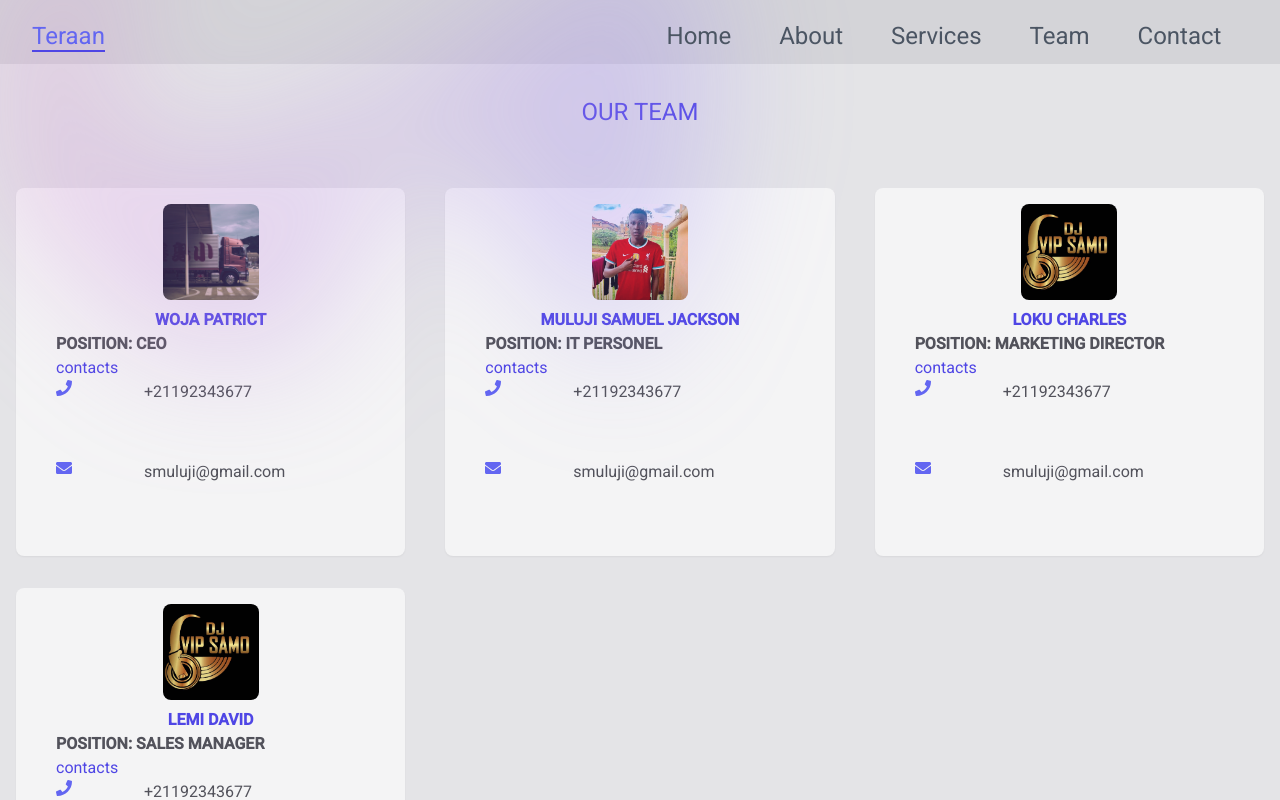
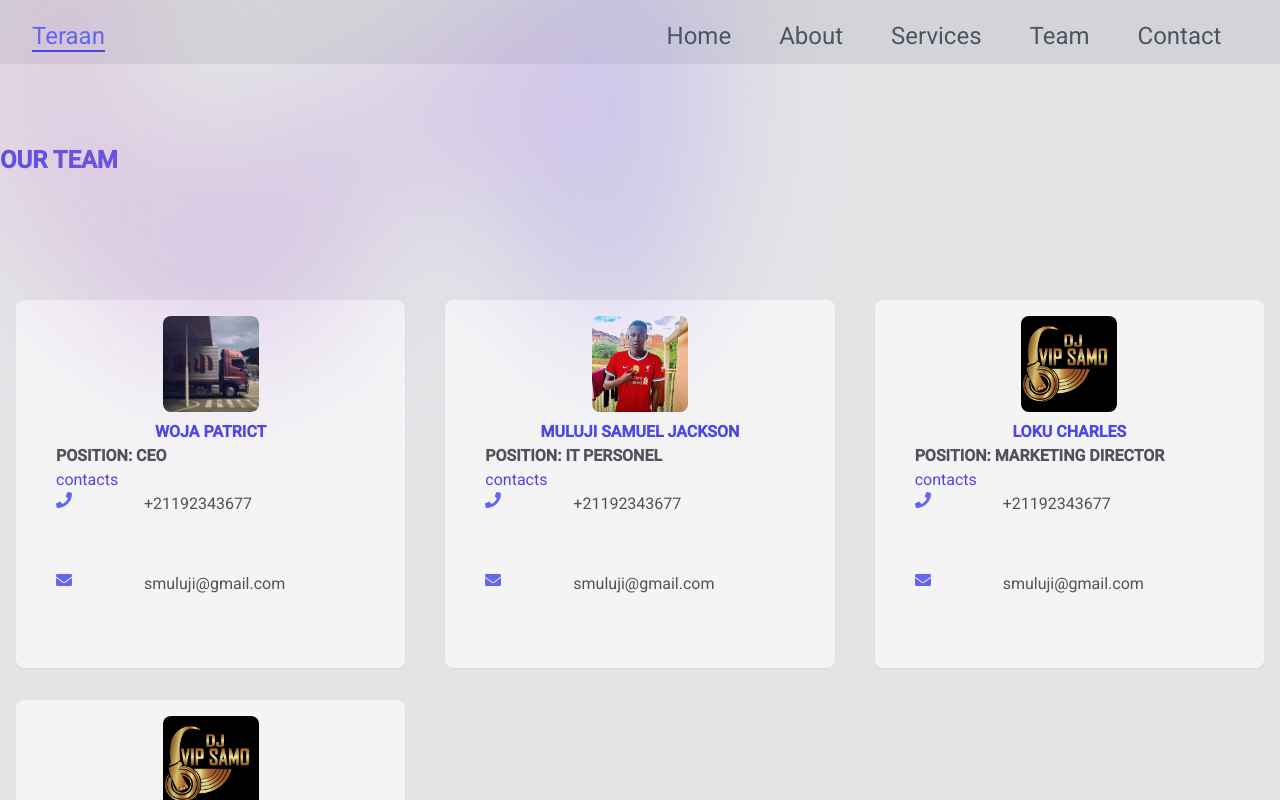
Before and after one commit to vipsamo/Teraan-ogistcs, a React (Create React App) app: page /team in a window 1280 px wide. Shown: the top 800 px of the page. Built offline with nearby package versions, Linux system fonts and the light colour scheme.

Commit message:
Update Team.jsx

```diff
--- a/src/pages/Team.jsx
+++ b/src/pages/Team.jsx
@@ -37,7 +37,7 @@ const members = [
 const Team = () => {
   return (
     <div>
-     <h1 className='text-2xl text-center text-indigo-600  my-8'>OUR TEAM</h1>
+     <h1 className='text-2xl font-semibold leading-8 text-indigo-600 py-20'>OUR TEAM</h1>
      <div className=' grid md:grid-cols-3 sm:grid-cols-1 gap-2 py-4 mt-4 h-full w-full '>
 
         {members.map((member)=>{
```
